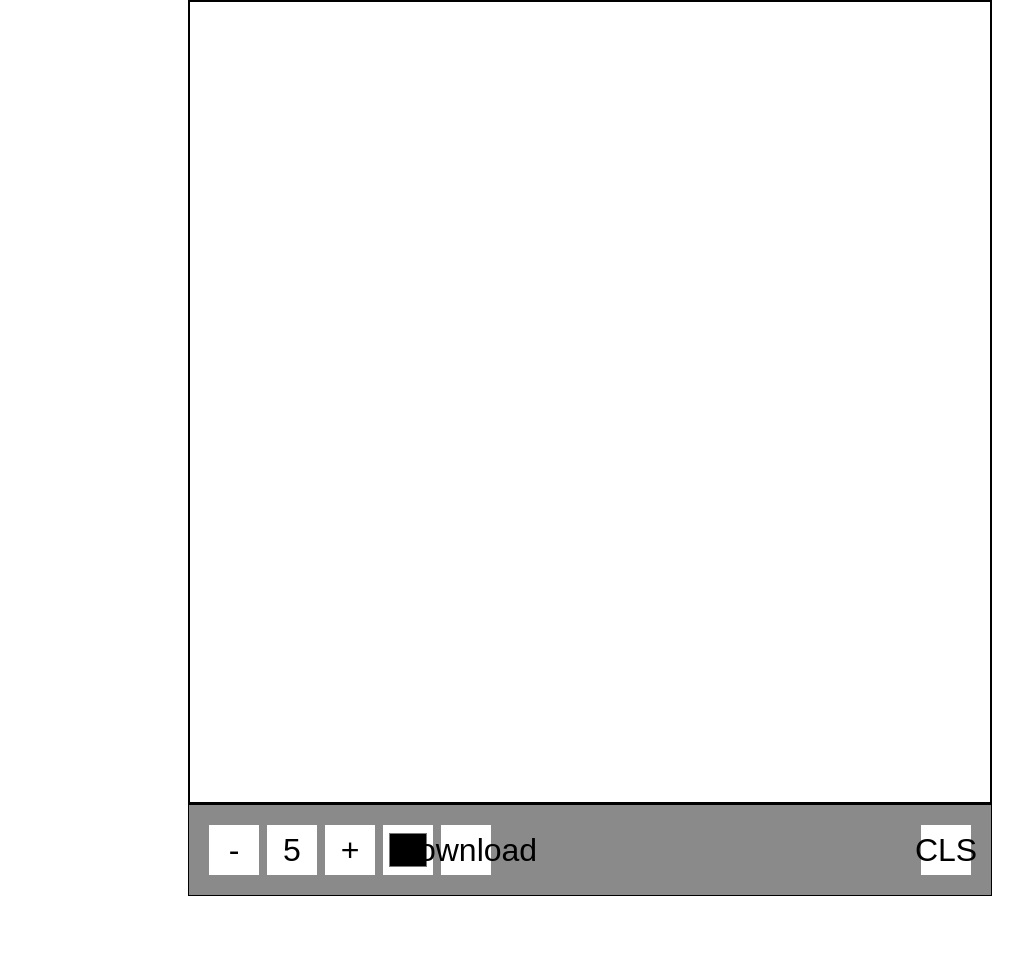
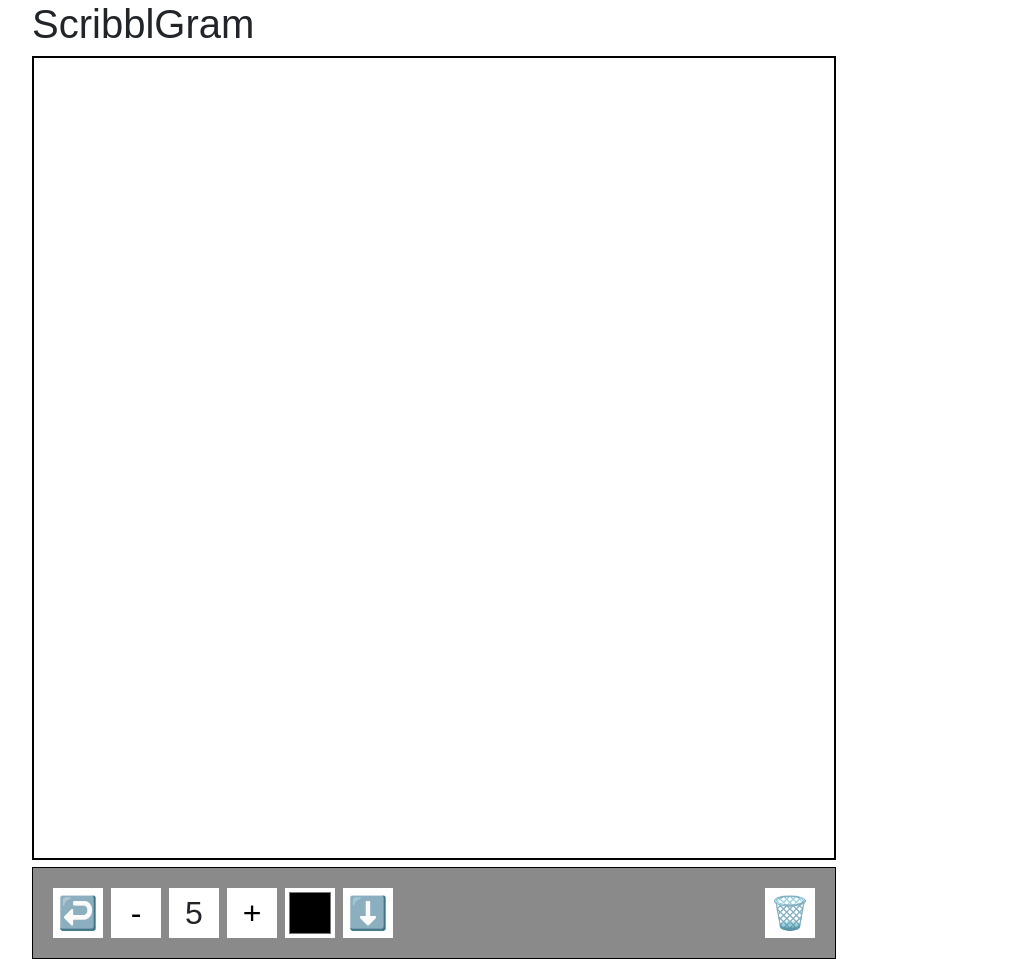
Before and after one commit to 200tristan/cs326-final-nineteen, a website with bundled scripts: page src/client/scribblStudio.html in a window 1280 px wide. Shown: the whole page, without its empty margins (50-1073 px from the left). Before the commit the page ends 896 px from the top, so only its background shows below. Built offline with nearby package versions, Linux system fonts and the light colour scheme.

Commit message:
Minor tweaks to image editor
+DL Button (non functional)
+Home Button
+Fixed skinny trail issue

```diff
--- a/src/client/scribblStudio.html
+++ b/src/client/scribblStudio.html
@@ -3,6 +3,7 @@
 
 <head>
     <link rel="icon" href="demoAssets\LogoIcon.png" type="image/x-icon">
+    <link rel="stylesheet" href="https://cdn.jsdelivr.net/npm/bootstrap@5.1.3/dist/css/bootstrap.min.css">
     <meta name="viewport" content="width=device-width, initial-scale=1.0" />
     <title>ScribblStudio</title>
     <link rel="stylesheet" href="style.css" />
@@ -10,14 +11,20 @@
 </head>
 
 <body>
+    <div class="container">
+        <div class="row" id="site-header">
+
+            <h1 id="header-text">ScribblGram</h1>
+        </div>
     <canvas id="canvas" width="800" height="800"></canvas>
     <div class="toolbox">
+        <button onclick="history.back()">↩️</button>
         <button id="decrease">-</button>
         <span id="size">5</span>
         <button id="increase">+</button>
         <input type="color" id="color" />
-        <button id="download">Download</button>
-        <button id="clear">CLS</button>
+        <button id="download">⬇️</button>
+        <button id="clear">🗑️</button>
 
     </div>
 </body>
--- a/src/client/scribblStudio.js
+++ b/src/client/scribblStudio.js
@@ -100,7 +100,7 @@ function drawPath(x1, y1, x2, y2) {
     ctx.moveTo(x1, y1);
     ctx.lineTo(x2, y2);
     ctx.strokeStyle = color;
-    ctx.lineWidth = size * 5;
+    ctx.lineWidth = size * 10;
     //print
     ctx.stroke();
 }
--- a/src/database.json
+++ b/src/database.json
@@ -1 +1 @@
-{"totalCreatedUsers":1,"totalCreatedImages":0,"users":[{"name":"test","uid":1,"password":"run","images":[],"likes":[]}],"images":[]}
+{"totalCreatedUsers":2,"totalCreatedImages":0,"users":[{"name":"test","uid":1,"password":"run","images":[],"likes":[]},{"name":"test","uid":2,"password":"","images":[],"likes":[]}],"images":[]}
```
